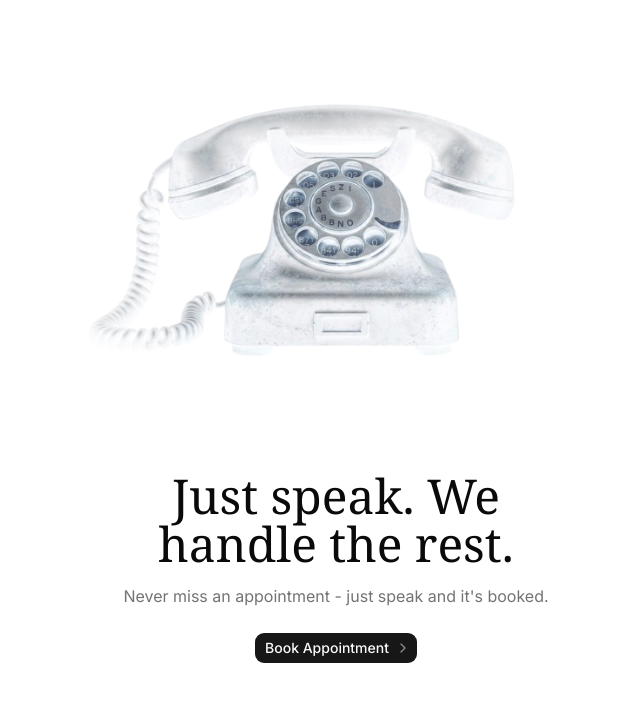
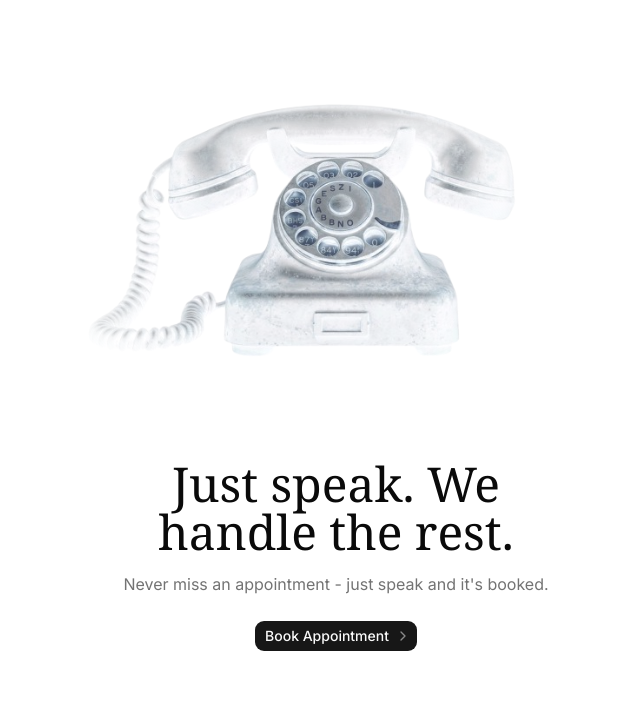
Before and after one commit to Hybirds-sudo/vocalroi, a Next.js app: page / in a window 1280 px wide. Shown: the top 702 px of the page, without its empty margins (304-944 px from the left). Built offline with nearby package versions, Linux system fonts and the light colour scheme.

Commit message:
Adjust spacing to bring text closer to image on landing page

```diff
--- a/components/hero-section-5.tsx
+++ b/components/hero-section-5.tsx
@@ -22,7 +22,7 @@ export default function HeroSection() {
   height={560}
 />
               </div>
-              <div className="mx-auto mt-6 max-w-md text-center">
+              <div className="mx-auto mt-3 max-w-md text-center">
 <h1 className="text-balance font-serif text-4xl font-medium sm:text-5xl">
   Just speak. We handle the rest.
 </h1>
```
